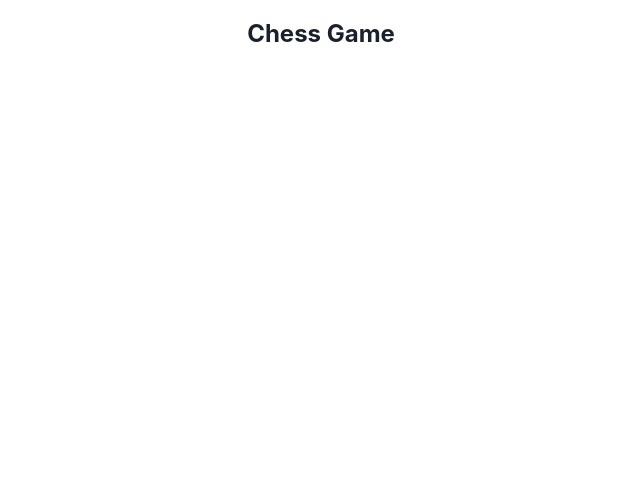
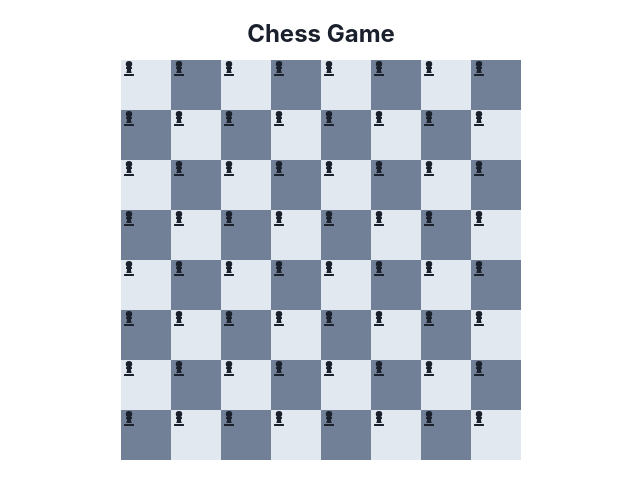
Before and after one commit to GPT-Engineer-App/chess-playground, a React (Vite) app: page / in a window 1280 px wide. Shown: the top 498 px of the page, without its empty margins (319-959 px from the left). Built offline with nearby package versions, Linux system fonts and the light colour scheme.

Commit message:
Can you add a display for the chess board ?
Added a display for the chess board using Grid and GridItem components from Chakra UI. The chess board now visually represents the state of the game with alternating colored squares and chess piece icons.

```diff
--- a/src/pages/Index.jsx
+++ b/src/pages/Index.jsx
@@ -48,12 +48,23 @@ const Index = () => {
   const lightSquareColor = useColorModeValue("gray.200", "gray.600");
   const darkSquareColor = useColorModeValue("gray.500", "gray.800");
 
+  const renderSquare = (piece, rowIndex, colIndex) => {
+    const bg = (rowIndex + colIndex) % 2 === 0 ? lightSquareColor : darkSquareColor;
+    return (
+      <GridItem key={`${rowIndex}-${colIndex}`} bg={bg} w="50px" h="50px">
+        <ChessPiece piece={piece} />
+      </GridItem>
+    );
+  };
+
   return (
     <VStack p={4}>
       <Text fontSize="2xl" fontWeight="bold">
         Chess Game
       </Text>
-      {/* Board image has been removed as per request */}
+      <Grid templateColumns={`repeat(${boardSize}, 50px)`} gap={0}>
+        {board.map((row, rowIndex) => row.map((piece, colIndex) => renderSquare(piece, rowIndex, colIndex)))}
+      </Grid>
     </VStack>
   );
 };
```
